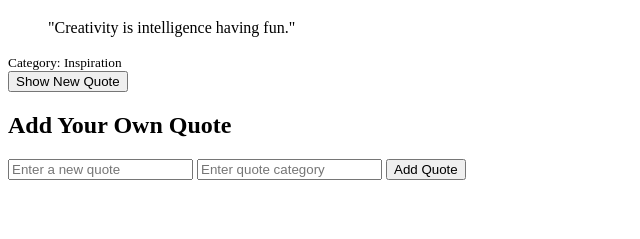
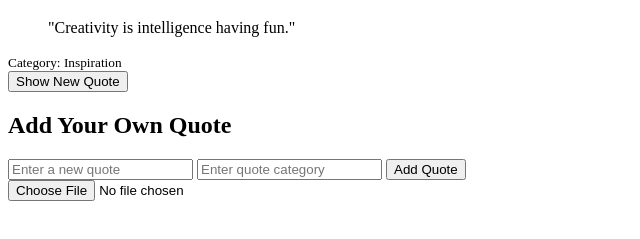
Before and after one commit to Tech-it-with-Billy/alx_fe_javascript, a plain HTML site: page dom-manipulation/index.html in a window 1280 px wide. Shown: the part 61-300 px from the top of the page, without its empty margins (0-640 px from the left). Drawn offline with Linux system fonts and the light colour scheme.

Commit message:
update file

```diff
--- a/dom-manipulation/index.html
+++ b/dom-manipulation/index.html
@@ -16,7 +16,9 @@
         <input id="newQuoteCategory" type="text" placeholder="Enter quote category" />
         <button onclick="addQuote()">Add Quote</button>
     </div>
-
+    <div>
+        <input type="file" id="importFile" accept=".json" onchange="importFromJsonFile(event)" />
+    </div>
     <script src="script.js"></script>
 </body>
 </html>
--- a/dom-manipulation/script.js
+++ b/dom-manipulation/script.js
@@ -46,6 +46,7 @@ function createAddQuoteForm() {
 
     textInput.value = "";
     categoryInput.value = "";
+    localStorage.setItem(newText, newCategory);
 }
 
 function displaySingleQuote(quote) {
```
